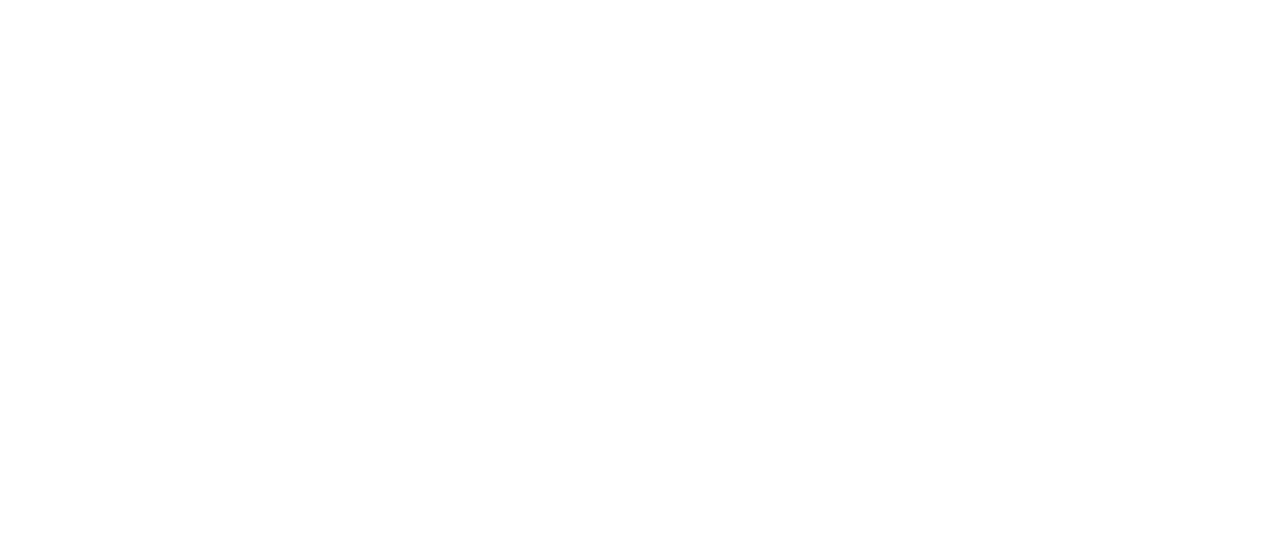
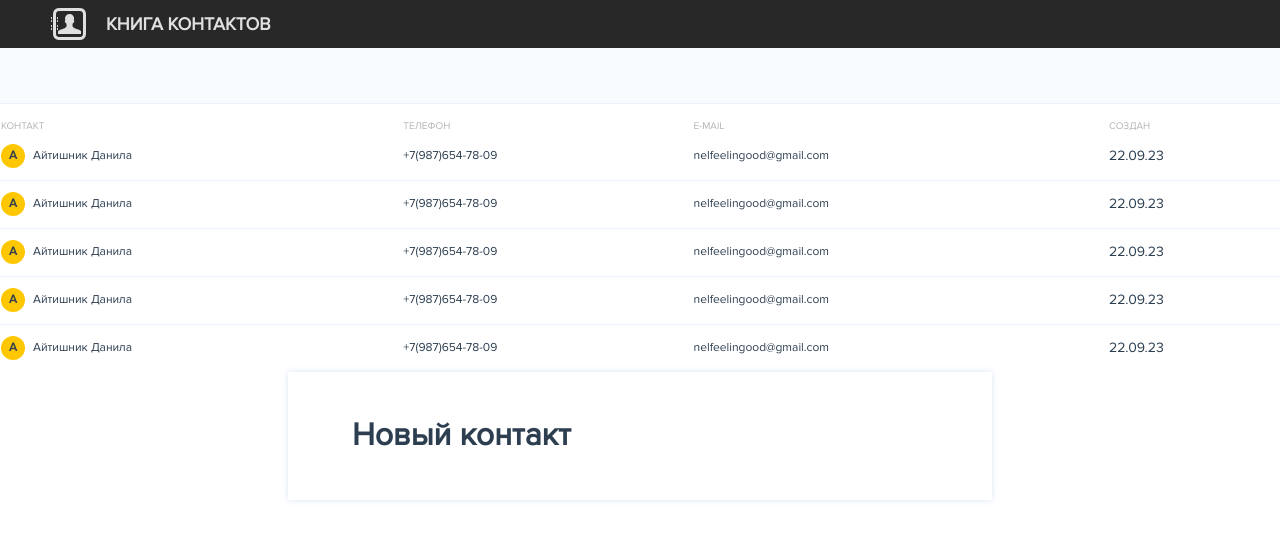
Before and after one commit to StepanK8/contacts.test, a Vue app: page / in a window 1280 px wide. Shown: the top 540 px of the page. Built offline with nearby package versions, Linux system fonts and the light colour scheme.

Commit message:
feat: layout list

```diff
--- a/src/App.vue
+++ b/src/App.vue
@@ -1,11 +1,11 @@
 <script setup lang="ts">
 import MainView from '@/views/MainView.vue'
 </script>
+<template>
   <MainView/>
-<template>
 </template>
 
 <style>
 @import '@/style/reset.scss';
-
+@import '@/style/main.scss';
 </style>
--- /dev/null
+++ b/src/components/ContactModal.vue
@@ -0,0 +1,21 @@
+<script setup lang="ts">
+</script>
+<template>
+    <div class="modal">
+        <h2 class="modal__title">Новый контакт</h2>
+    </div>
+</template>
+<style lang="scss">
+.modal{
+    width: var(--widthModal);
+    box-shadow: var(--baseShadow);
+    padding: 48px 64px;
+    margin: auto;
+    display: flex;
+    flex-direction: column;
+    &__title{
+        @include baseText;
+        font-size: var(--title-text-size);
+    }
+}
+</style>
--- /dev/null
+++ b/src/components/HeaderApp.vue
@@ -0,0 +1,37 @@
+<script setup lang="ts">
+
+</script>
+<template>
+    <div>
+        <div class="header">
+            <div class="header__main">
+                <img class="header__main_img" src="@/assets/icons/logo.png" alt="">
+                <h2 class="header__main_title">Книга контактов</h2>
+            </div>
+        </div>
+    </div>
+</template>
+<style lang="scss">
+    .header{
+        background: var(--deepGray);
+        height: 48px;
+        width: 100%;
+        &__main{
+            margin-left: 48px;
+            display: flex;
+            align-items: center;
+            height: 100%;
+            &_img{
+                width: 42px;
+                height: 32px;
+                margin-right: 16px;
+            }
+            &_title{
+                @include baseText;
+                color: var(--white);
+                font-size: var(--l-text-size);
+                text-transform: uppercase;
+            }
+        }
+    }
+</style>
--- /dev/null
+++ b/src/components/ListApp.vue
@@ -0,0 +1,99 @@
+<script setup lang="ts">
+import { ref } from 'vue'
+
+const headers = ref<Array<string>>(['КОНТАКТ', 'ТЕЛЕФОН', 'E-MAIL', 'СОЗДАН'])
+</script>
+<template>
+    <div class="list">
+        <div class="list__wrap">
+            <table class="list__table">
+                <tr>
+                    <td v-for="head in headers" class="list__table_head">{{ head }}</td>
+                </tr>
+                <tr v-for="contact in 5" class="list__contact-wrap">
+                    <td>
+                        <div class="list__contact">
+                            <div class="list__contact_avatar">
+                                <p class="list__contact_avatar-letter">A</p>
+                            </div>
+                            <p class="list__contact_name">Айтишник Данила</p>
+                        </div>
+                    </td>
+                    <td>
+                        <p class="list__contact_text">+7(987)654-78-09</p>
+                    </td>
+                    <td>
+                        <p class="list__contact_name">nelfeelingood@gmail.com</p>
+                    </td>
+                    <td>
+                        <p class="list__contact_date">22.09.23</p>
+                    </td>
+                </tr>
+            </table>
+        </div>
+    </div>
+</template>
+<style lang="scss">
+    .list{
+        display: flex;
+        justify-content: center;
+        margin-top: 16px;
+        &__wrap{
+            width: var(--width);
+        }
+        &__table{
+            width: 100%;
+			border-collapse: collapse;
+            & > tr{
+                width: 100%;
+            }
+            &_head{
+                @include baseText;
+                font-size: var(--xs-text-size);
+                color: var(--lightGray);
+                text-align: left;
+            }
+        }
+        &__contact-wrap{
+            height: 48px;
+            border-bottom: 1px solid var(--stroke);
+            &:last-child{
+                border-bottom: none;
+            }
+        }
+        &__contact{
+            display: flex;
+            align-items: center;
+
+            &_avatar{
+                width: 24px;
+                height: 24px;
+                border-radius: 100px;
+                background: var(--yellow);
+                display: flex;
+                align-items: center;
+                justify-content: center;
+                margin-right: 8px;
+                &-letter{
+                    @include baseText;
+                    font-weight: 700;
+                    font-size: var(--s-text-size);
+                }
+            }
+            &_name{
+                @include baseText;
+                font-size: var(--s-text-size);
+
+            }
+            &_text{
+                @include baseText;
+                font-size: var(--s-text-size);
+                text-align: left;
+            }
+            &_date{
+                @include baseText;
+                font-size: var(--m-text-size);
+            }
+        }
+    }
+</style>
--- /dev/null
+++ b/src/style/main.scss
@@ -0,0 +1,6 @@
+@font-face {
+    font-family: "Nova";
+    src: url("@/assets/fonts/ProximaNova-Regular.ttf") format("truetype");
+    font-style: normal;
+    font-weight: normal;
+  }
--- a/src/style/template.scss
+++ b/src/style/template.scss
@@ -23,9 +23,19 @@
 
 
     --mainFont: 'ArialNova';
-    --mediaQuery1: 1351px;
     --heightImageWrap: 440px;
 
+    //width
+    --width: 990px;
+    --widthModal: 704px;
+
+    //text sizes
+    --title-text-size: 32px;
+
+    --l-text-size: 18px;
+    --m-text-size: 14px;
+    --s-text-size: 12px;
+    --xs-text-size: 10px;
 }
 
 @media screen and (max-width: $mediaQuery1) {
@@ -46,6 +56,14 @@
 //     background: var(--background);
 // }
 
+@mixin baseText{
+    font-family: "Nova";
+    font-size: var(--m-text-size);
+}
+
+@mixin headerText{
+    font-size: var(--xs-text-size);
+}
 
 @mixin card{
     border: 1px solid var(--Primary-Border);
--- a/src/views/MainView.vue
+++ b/src/views/MainView.vue
@@ -1,10 +1,30 @@
 <script setup lang="ts">
-
+import HeaderApp from '@/components/HeaderApp.vue'
+import ListApp from '@/components/ListApp.vue'
+import ContactModal from '@/components/ContactModal.vue'
 </script>
 <template>
-    <div>
+    <div class="main">
+        <HeaderApp/>
+        <div class="main__top-row">
+            <div class="main__top-row_wrap"></div>
+        </div>
+        <ListApp/>
+        <ContactModal/>
     </div>
 </template>
 
 <style lang="scss">
+.main{
+    &__top-row{
+        height: 56px;
+        border-bottom: 1px solid var(--stroke);
+        background: var(--lightBlue);
+        display: flex;
+        justify-content: center;
+        &_wrap{
+            width: var(--width);
+        }
+    }
+}
 </style>
```
Also changed, not shown: src/assets/fonts/ProximaNova-Regular.ttf (added), src/assets/icons/logo.png (added), src/components/ui/BaseButton.vue (added).
